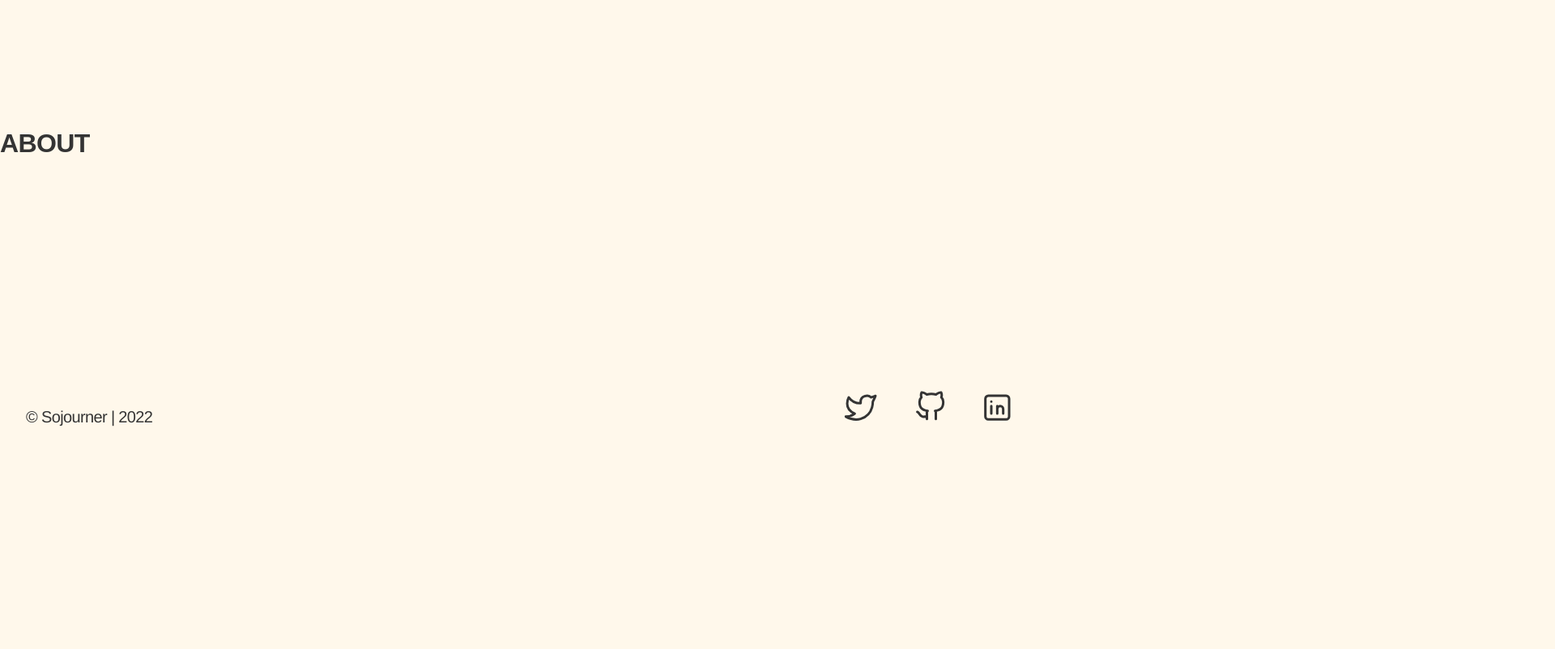
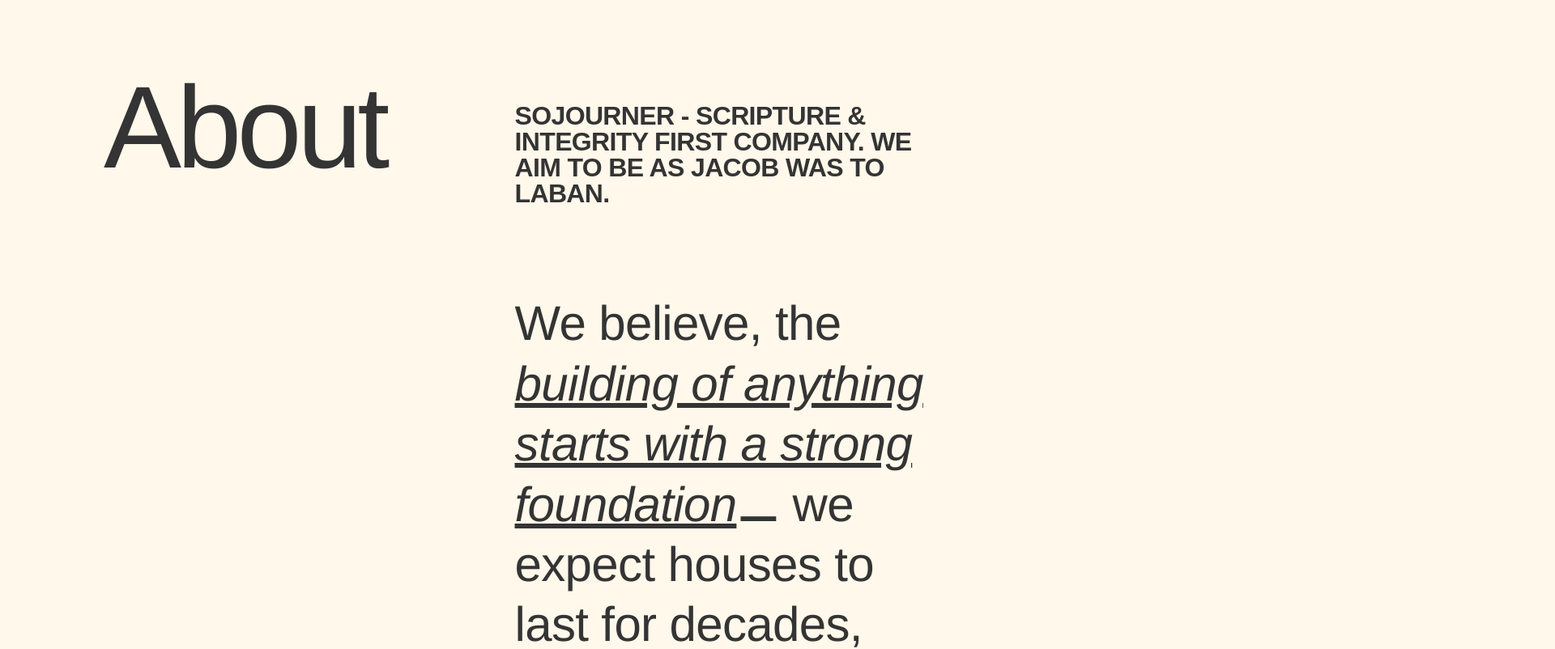
Before and after one commit to elbitapmoC/sojourn, a Next.js app: page /about in a window 1280 px wide. Shown: the part 240-1042 px from the top of the page at 81% size, 1920 px wide, since content can reach past the window. Before the commit the page ends 863 px from the top, so only its background shows below. Built offline with nearby package versions, Linux system fonts and the light colour scheme; a web font is replaced by a local one.

Commit message:
aboutpage setup for desktop

```diff
--- /dev/null
+++ b/src/components/About/About.js
@@ -0,0 +1,42 @@
+import React from "react";
+import {
+  Section,
+  AboutTitle,
+  AboutSubtitle,
+  Aside,
+  Paragraph,
+  AboutButton,
+} from "./AboutStyles";
+import Link from "next/link";
+
+const About = () => {
+  return (
+    <Section>
+      <AboutTitle>About</AboutTitle>
+      <Aside>
+        <AboutSubtitle>
+          Sojourner - Scripture &amp; integrity first company. We aim to be as
+          Jacob was to Laban.
+        </AboutSubtitle>
+        <Paragraph>
+          We believe, the{" "}
+          <em>building of anything starts with a strong foundation</em>&#9866;
+          we expect houses to last for decades, we take this same approach with
+          Web3. Start with quality and end with quality. We share our passion
+          through our work and challenge the status quoa. Just so happens with
+          this, we can shape the future and bring value to the world.
+        </Paragraph>
+        <Paragraph>
+          We aim to empower artists &amp; creators alike to push the boundaries
+          of culture, fashion, design and so much more.
+        </Paragraph>
+        <Paragraph>Interested in building the future with us?</Paragraph>
+        <Link href="./#contact">
+          <AboutButton>let's build</AboutButton>
+        </Link>
+      </Aside>
+    </Section>
+  );
+};
+
+export default About;
--- /dev/null
+++ b/src/components/About/AboutStyles.js
@@ -0,0 +1,67 @@
+import styled from "styled-components";
+
+export const Section = styled.section`
+  margin-top: var(--space_xl);
+  display: grid;
+  grid-template: 1fr / 1fr 3fr;
+  grid-gap: 16rem;
+`;
+
+export const AboutTitle = styled.h1`
+  position: relative;
+  margin-top: 0;
+  line-height: 85%;
+  margin-bottom: var(--space_700);
+  font-size: var(--fs_xxl);
+  font-weight: 300;
+  font-family: Helvetica, sans-serif;
+  letter-spacing: -0.04em;
+
+  @media ${(props) => props.theme.breakpoints.md} {
+    font-size: 8.4rem;
+    margin-bottom: var(--space_500);
+  }
+
+  @media ${(props) => props.theme.breakpoints.sm} {
+    font-size: 5.115rem;
+    margin-bottom: var(--space_500);
+  }
+`;
+
+export const AboutSubtitle = styled.h2`
+  margin-top: 3rem;
+  text-transform: uppercase;
+  font-size: 3.2rem;
+  line-height: 100%;
+  font-weight: bold;
+  margin-bottom: 10.8rem;
+`;
+
+export const Aside = styled.aside``;
+export const Paragraph = styled.p`
+   {
+    font-weight: 300;
+    font-size: 6rem;
+    margin-bottom: 9.6rem;
+    line-height: 124%;
+    em {
+      text-decoration: underline;
+    }
+  }
+`;
+
+export const AboutButton = styled.a`
+  border: 3px solid black;
+  padding-top: var(--space_300);
+  padding-bottom: var(--space_300);
+  padding-left: 2rem;
+  padding-right: 2rem;
+  font-size: var(--fs_300);
+  text-transform: uppercase;
+  color: ${(props) => props.theme.colors.background1};
+  background-color: ${(props) => props.theme.colors.brightRed};
+  &:hover {
+    cursor: pointer;
+    color: ${(props) => props.theme.colors.primary1};
+  }
+`;
--- a/src/components/CTA/CTAStyles.js
+++ b/src/components/CTA/CTAStyles.js
@@ -22,11 +22,12 @@ export const AboutDescription = styled.p`
 export const AboutTitle = styled.h1`
   text-align: center;
   font-family: "Helvetica", sans-serif;
+  letter-spacing: -0.04em;
   font-size: var(--fs_xl);
   margin-bottom: var(--space_300);
   margin-top: 0;
   line-height: 75%;
-  font-weight: normal;
+  font-weight: 400;
 `;
 
 export const AboutButton = styled.a`
--- a/src/components/Card/CardStyles.js
+++ /dev/null
@@ -1,5 +0,0 @@
-import styled from 'styled-components'
-
-export const Container = styled.section`
-
-`
--- a/src/components/Footer/FooterStyles.js
+++ b/src/components/Footer/FooterStyles.js
@@ -7,6 +7,7 @@ export const FooterWrapper = styled.footer`
   padding-left: var(--space_500);
   padding-right: var(--space_500);
   margin-bottom: var(--space_800);
+  margin-top: var(--space_500);
 
   @media ${(props) => props.theme.breakpoints.sm} {
     flex-direction: column-reverse;
--- a/src/components/Projects/Projects.js
+++ b/src/components/Projects/Projects.js
@@ -17,8 +17,8 @@ const Projects = () => (
       <ProjectTitle>Featured Works</ProjectTitle>
       <ProjectsSub>
         A picture's worth a thousand words. Here's a few thousand words to show
-        what I'm about. Passions &amp; ideas that move us, that pushes us to go
-        beyond. Enjoy your time spent within our mind.
+        what we're about. Passions &amp; ideas that move us, that pushes us to
+        go beyond. Enjoy your time spent within our mind.
       </ProjectsSub>
     </ProjectHeading>
     <ImageSliderContainer>
--- a/src/constants/constants.js
+++ b/src/constants/constants.js
@@ -80,6 +80,11 @@ export const web3 = {
   alt: "web3 smart contract development",
 };
 
+export const aboutImage = {
+  src: "/images/about.png",
+  alt: "Get to know us, sojourner, we're fun, approachable, the things we do allows us to leave lasting impressions. We're about building the nation.",
+};
+
 export const socialIcons = [
   {
     src: "/images/tw.svg",
--- a/src/pages/about.js
+++ b/src/pages/about.js
@@ -1,23 +1,20 @@
+import About from "../components/About/About";
 import Footer from "../components/Footer/Footer";
-import Header from "../components/Header/Header";
+import HeaderAlt from "../components/HeaderAlt/HeaderAlt";
+import { Container } from "./../layout/LayoutStyles";
+import { aboutImage } from "../constants/constants";
+
 const about = () => {
-  const sectionHeight = {
-    height: "90vh",
-    position: "relative",
-  };
-  const sectionHead = {
-    top: "50%",
-    position: "absolute",
-    transform: "translateY(50%)",
-  };
-
   return (
     <>
-      <Header />
-      <section style={sectionHeight}>
-        <h1 style={sectionHead}>ABOUT</h1>
-      </section>
-      <Footer />
+      <HeaderAlt />
+      <Container>
+        <About />
+      </Container>
+      <img src={aboutImage.src} />
+      <Container>
+        <Footer />
+      </Container>
     </>
   );
 };
```
Also changed, not shown: src/components/Card/Card.js (deleted, +0 -12 lines).
